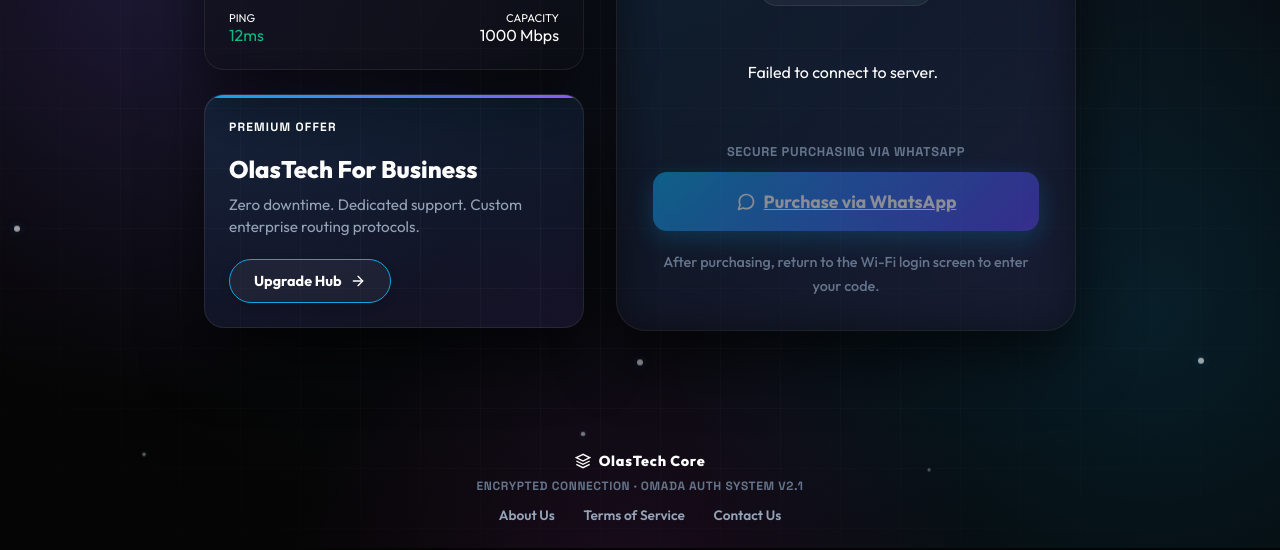
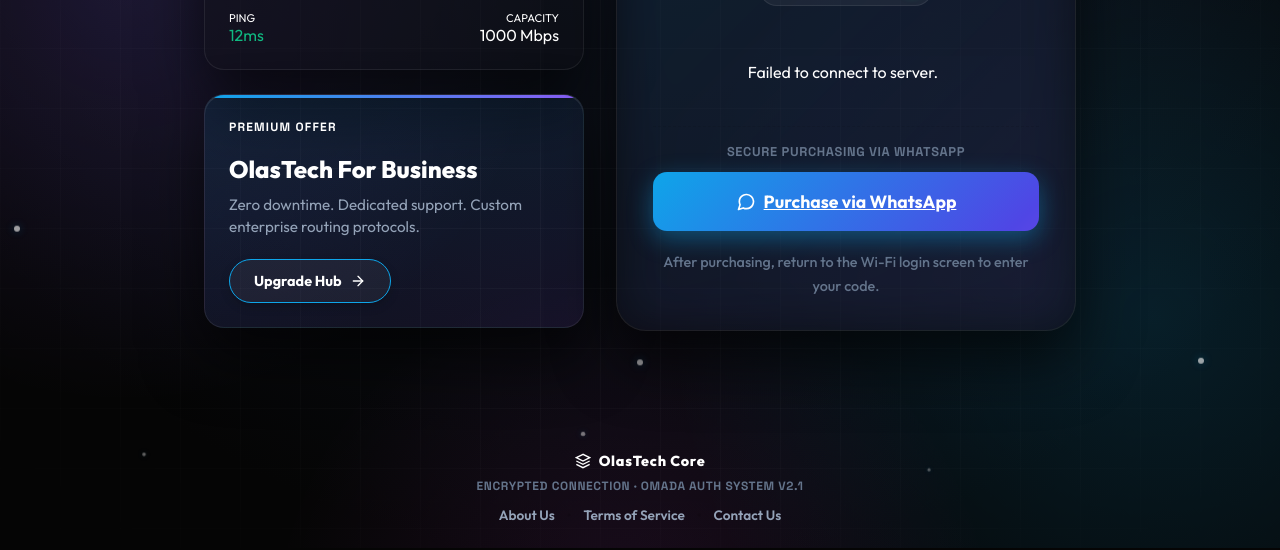
Before and after one commit to olastech1/OlasTech-Link, a website: page index.html in a window 1280 px wide. Shown: the part 252-802 px from the top of the page. Drawn offline with Linux system fonts and the light colour scheme; no server answers.

Commit message:
fix: make whatsapp button default active and set default href

```diff
--- a/index.html
+++ b/index.html
@@ -131,7 +131,7 @@
             <span>Secure Purchasing via WhatsApp</span>
           </div>
 
-          <a href="#" id="whatsappBuyBtn" class="btn-primary" style="width: 100%; display: flex; justify-content: center; align-items: center; text-align: center; margin-top: 12px; background-color: #25D366; color: white; border: none; opacity: 0.5; pointer-events: none; transition: 0.3s ease;">
+          <a href="https://wa.me/2348162747882?text=Hello%20OlasTech,%20I%20want%20to%20purchase%20a%20Wi-Fi%20plan." id="whatsappBuyBtn" class="btn-primary" style="width: 100%; display: flex; justify-content: center; align-items: center; text-align: center; margin-top: 12px; background-color: #25D366; color: white; border: none; cursor: pointer; transition: 0.3s ease;">
             <svg style="vertical-align: middle; margin-right: 8px;" xmlns="http://www.w3.org/2000/svg" width="20" height="20" viewBox="0 0 24 24" fill="none" stroke="currentColor" stroke-width="2" stroke-linecap="round" stroke-linejoin="round"><path d="M21 11.5a8.38 8.38 0 0 1-.9 3.8 8.5 8.5 0 0 1-7.6 4.7 8.38 8.38 0 0 1-3.8-.9L3 21l1.9-5.7a8.38 8.38 0 0 1-.9-3.8 8.5 8.5 0 0 1 4.7-7.6 8.38 8.38 0 0 1 3.8-.9h.5a8.48 8.48 0 0 1 8 8v.5z"></path></svg>
             Purchase via WhatsApp
           </a>
```
